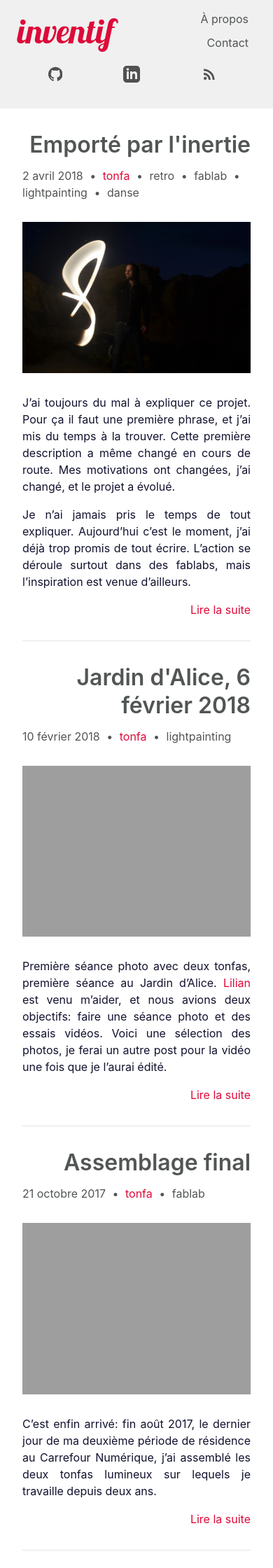
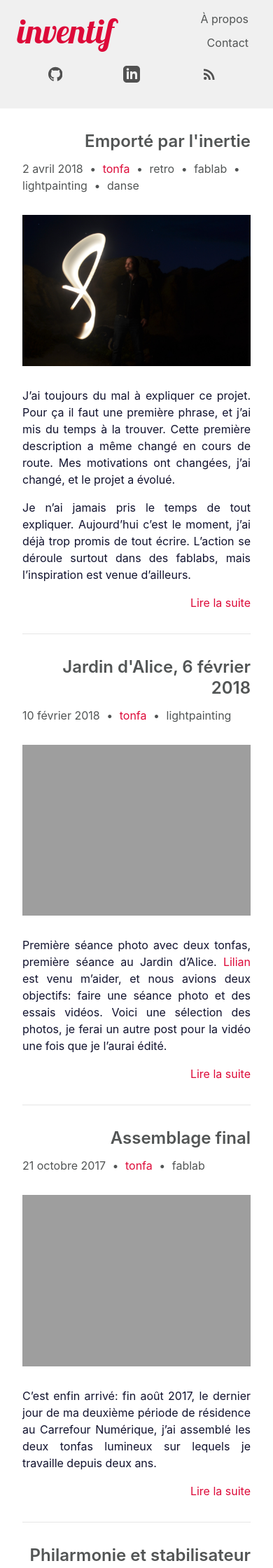
Before and after one commit to Ruff9/inventif, a Jekyll site: the page built from index.html, in a window 390 px wide. Shown: the top 2240 px of the page at 70% size. Built offline with Jekyll 4.4.1, drawn with Linux system fonts in a browser that asks for light colours; the list of posts is cut into pages by our own code.

Commit message:
adjust mobile style

```diff
--- a/_sass/hydeout/_posts.scss
+++ b/_sass/hydeout/_posts.scss
@@ -89,7 +89,11 @@ article + *, .post-body ~ section {
 
 // h1-size h2
 h2.post-title, h2.page-title {
-  font-size: 2rem;
+  font-size: 1.5rem;
+
+  @media (min-width: $medium-breakpoint) {
+    font-size: 2rem;
+  }
 }
 
 // Meta data line below post title
--- a/_sass/hydeout/_type.scss
+++ b/_sass/hydeout/_type.scss
@@ -11,7 +11,11 @@ h1, h2, h3, h4, h5, h6, .site-title {
 }
 
 h1 {
-  font-size: 2rem;
+  font-size: 1.5rem;
+
+  @media (min-width: $medium-breakpoint) {
+    font-size: 2rem;
+  }
 }
 
 h2 {
@@ -42,7 +46,11 @@ strong {
 ul, ol, dl {
   max-width: 850px;
   margin: 0 auto 1rem;
-  padding: 0 80px;
+  padding: 0 40px;
+
+  @media (min-width: $medium-breakpoint) {
+    padding: 0 80px;
+  }
 }
 
 dt {
```
